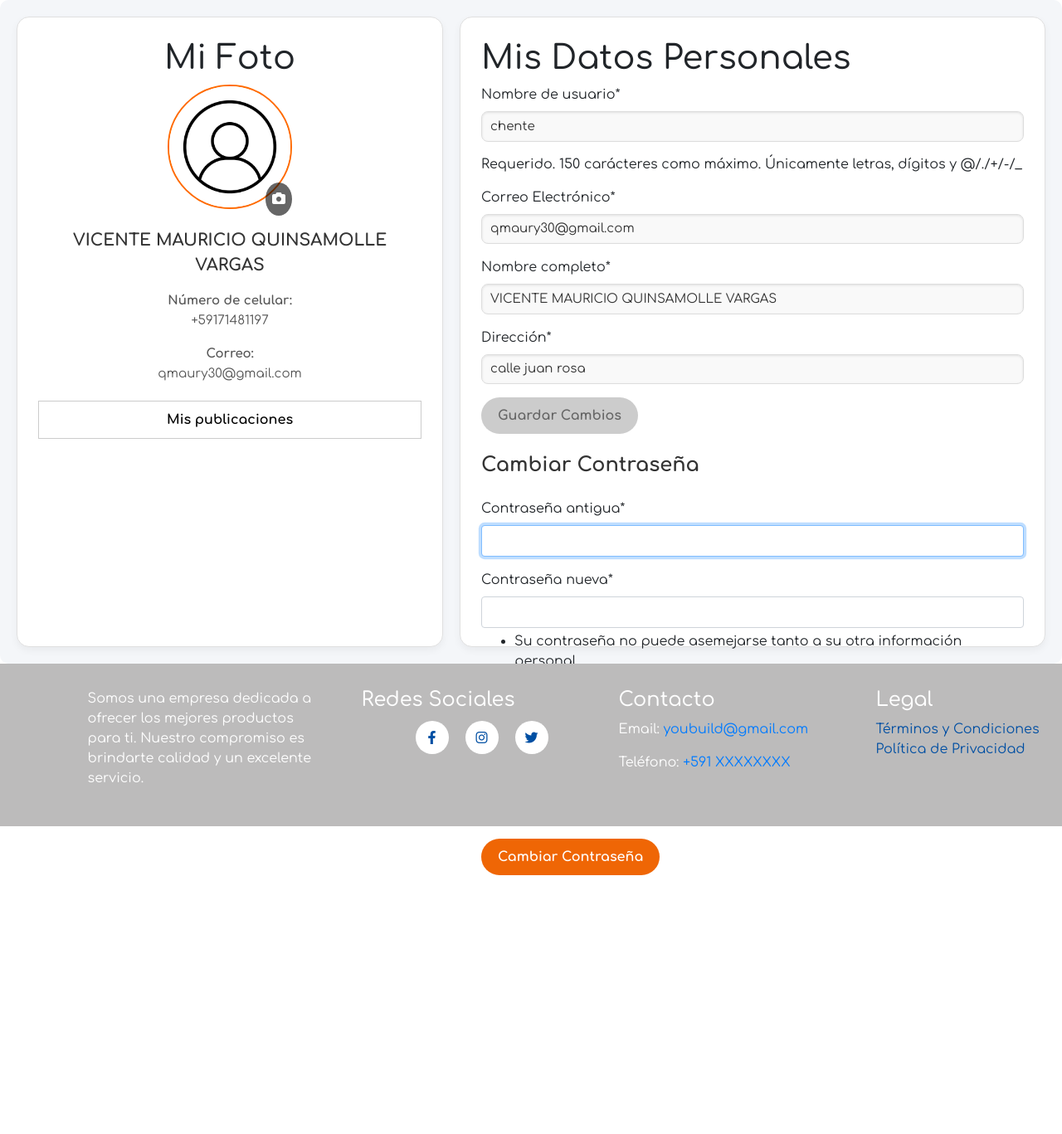
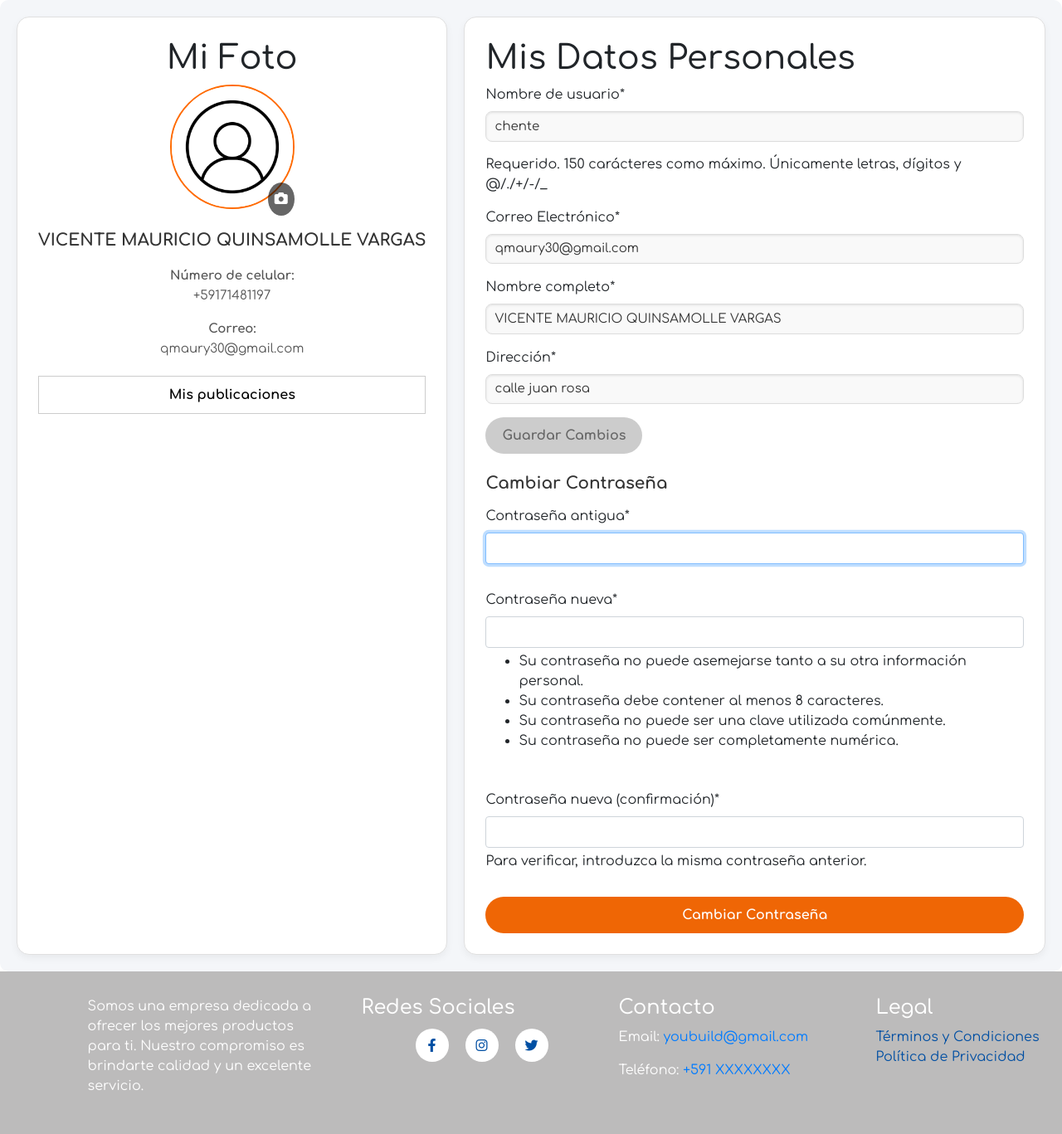
Before and after one commit to MauryQV/YouBuild, a Django app: page /perfil/ in a window 1280 px wide; the page is wider, and only the part inside the window is pictured. Shown: the part 104-1471 px from the top of that part at 83% size. Before the commit the page ends 1159 px from the top of that part, so only its background shows below. Run offline with Django 5.2, Linux system fonts and the light colour scheme; a user stored in the database is signed in; data comes from the database, SQL or seed files in the repository; both versions use the stored data as it was after the commit; data that the repository does not hold is empty; some libraries are stand-ins or nearby versions.

Commit message:
vista del perfil

```diff
--- a/YouBuild/sistema/static/perfil.css
+++ b/YouBuild/sistema/static/perfil.css
@@ -10,7 +10,7 @@
 .profile-container {
     display: flex;
     width: 100%; /* Ocupa todo el ancho de la pantalla */
-    height: 100vh; /* Opcional: ocupa toda la altura de la pantalla */
+
     margin: 0; /* Elimina márgenes automáticos */
     padding: 20px;
     gap: 20px;
@@ -23,6 +23,7 @@
    /* flex: 1; */
     background: #ffffff;
     padding: 25px;
+    min-height: auto; /* Asegura que se adapte al contenido */
     border: 1px solid #e0e0e0;
     border-radius: 10px;
     text-align: center;
@@ -107,7 +108,7 @@
 
 /* Estilos de la sección principal derecha */
 .profile-main {
-    /* flex: 3; Más ancho que el sidebar */
+    flex: 2; /* Permite que ocupe más espacio si es necesario */
     background: #ffffff;
     padding: 30px;
     border: 1px solid #e0e0e0;
@@ -279,3 +280,21 @@
 .profile-actions {
     margin-top: 20px; /* Separación del contenido superior */
 }
+
+.password-change-section {
+    margin-top: 20px; /* Separación del contenido superior */
+    width: 100%; /* Asegura que ocupe el ancho del contenedor */
+}
+
+.password-change-section form {
+    display: flex;
+    flex-direction: column;
+    gap: 15px; /* Espaciado entre los elementos del formulario */
+}
+
+.password-change-section h2 {
+    margin-bottom: 15px;
+    font-size: 20px;
+    font-weight: bold;
+    color: #333;
+}
--- a/YouBuild/sistema/templates/perfil.html
+++ b/YouBuild/sistema/templates/perfil.html
@@ -72,6 +72,7 @@
             {{ p_form|crispy }}
             <button type="submit" id="submitButton" class="btn-primario" disabled>Guardar Cambios</button>
         </form>
+        <div class="password-change-section">
             <h2 class="mt-4">Cambiar Contraseña</h2>
             <form method="POST" enctype="multipart/form-data">
                 {% csrf_token %}
@@ -84,6 +85,7 @@
                 <p class="lockout-message">Demasiados intentos fallidos, inténtelo nuevamente en 24 hrs.</p>
                 {% endif %}
             </form>
+        </div>
     </div>
 </div>
 {% endblock %}
```
Also changed, not shown: YouBuild/db.sqlite3. Lines whose indentation alone changed are shown as unchanged.
